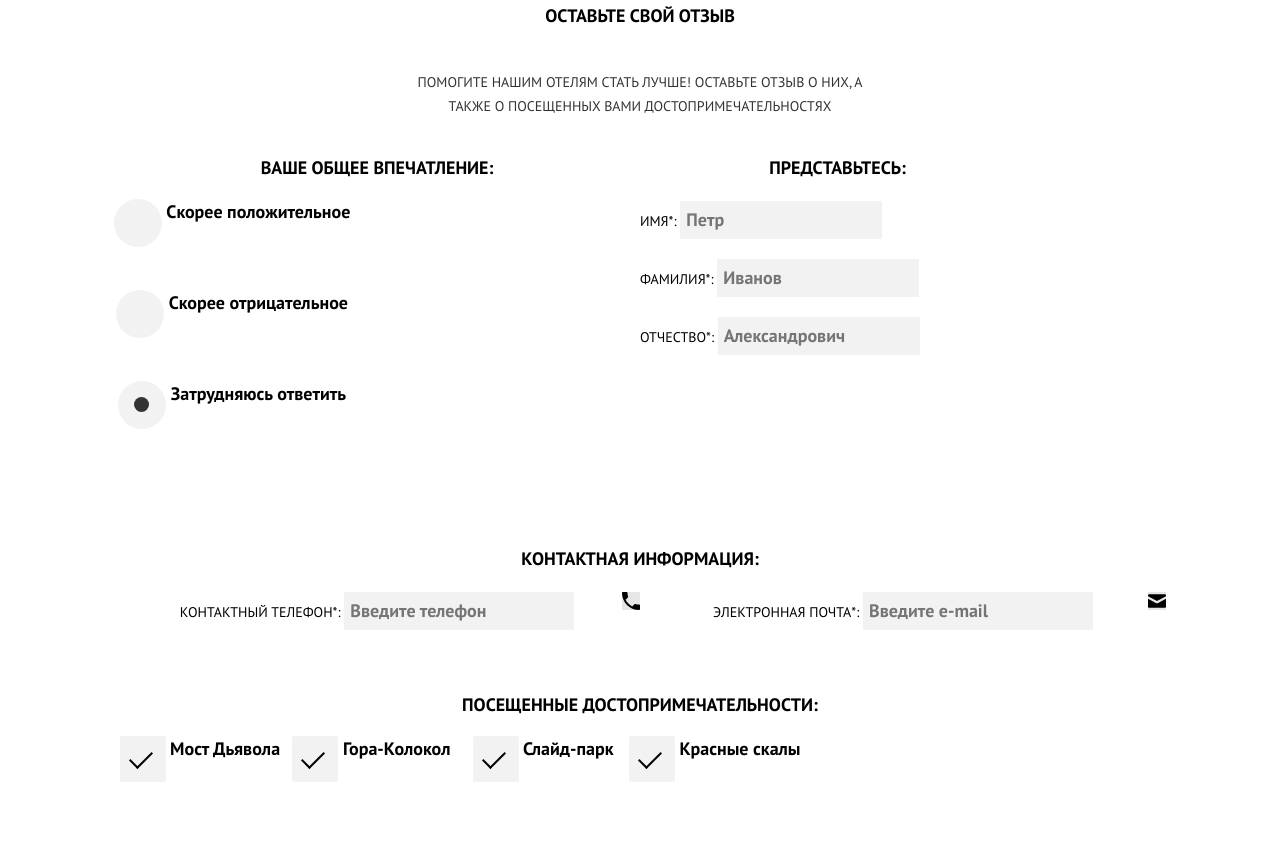
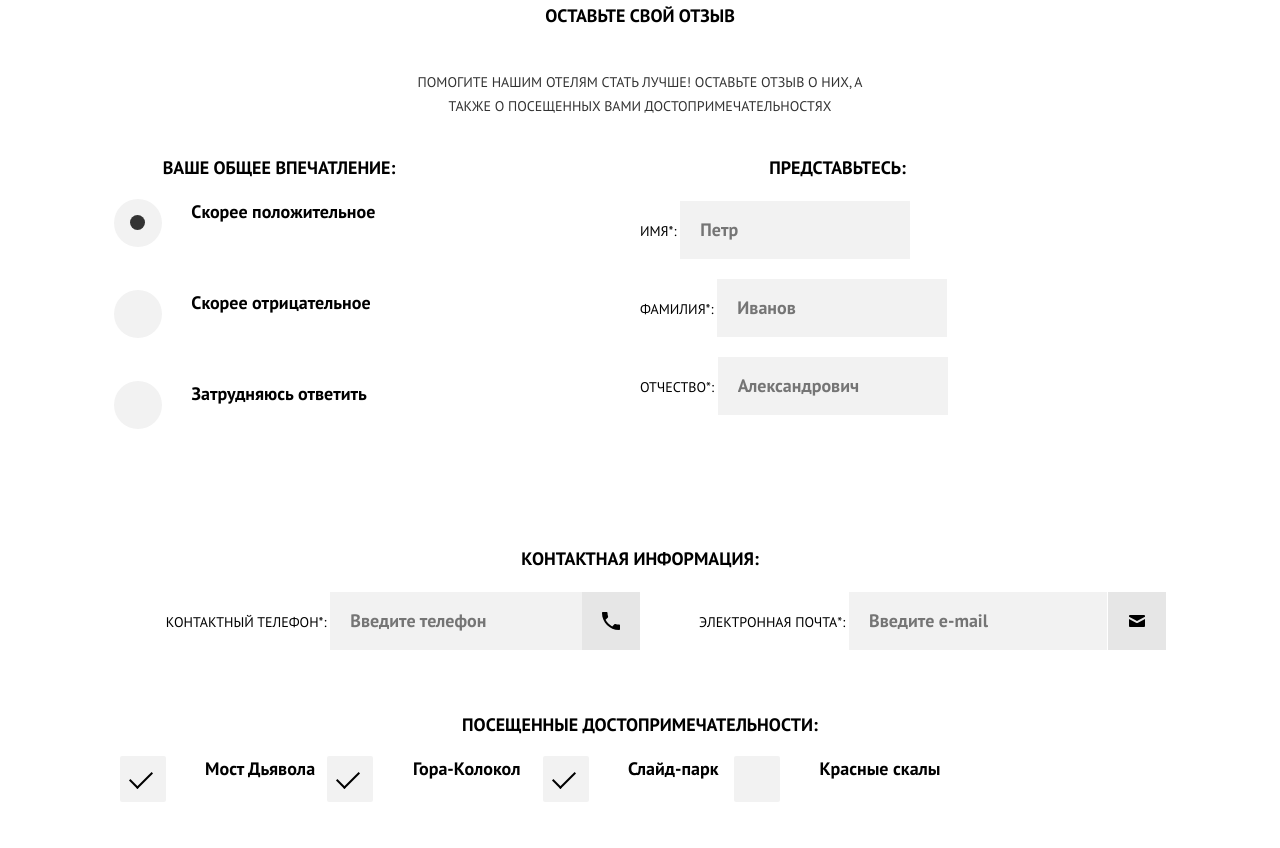
Before and after one commit to Yana822/1289173-sedona-23, a website: page source/form.html in a window 1280 px wide. Shown: the part 320-1168 px from the top of the page. Drawn offline with nearby package versions, Linux system fonts and the light colour scheme; files that its build step writes are made by us from their sources.

Commit message:
Внесены мелкие правки на страницу формы

```diff
--- a/source/form.html
+++ b/source/form.html
@@ -18,7 +18,7 @@
       <button class="main-nav__toggle" type="button"><span class="visually-hidden">Открыть меню</span></button>
       <ul class="main-nav__list site-list">
         <li class="site-list__item site-list__item--active">
-          <a>
+          <a href="index.html">
             Главная
           </a>
         </li>
@@ -28,7 +28,7 @@
           </a>
         </li>
         <li class="site-list__item">
-          <a href="form.html">
+          <a>
             Форма Отзыва
           </a>
         </li>
@@ -55,7 +55,6 @@
         navMain.classList.remove('main-nav--opened');
       }
     });
-
   </script>
   <main class="page-main">
     <div class="page-main__image">
@@ -115,14 +114,14 @@
               </li>
               <li class="impression__item">
                 <label class="toggle" for="value2">
-                  <input class="visually-hidden" type="radio" name="rating" id="value2" checked />
+                  <input class="visually-hidden" type="radio" name="rating" id="value2"/>
                   <span class="toggle__radio"></span>
                   Скорее отрицательное
                 </label>
               </li>
               <li class="impression__item">
                 <label class="toggle" for="value3">
-                  <input class="visually-hidden" type="radio" name="rating" id="value3" checked />
+                  <input class="visually-hidden" type="radio" name="rating" id="value3"/>
                   <span class="toggle__radio"></span>
                   Затрудняюсь ответить
                 </label>
@@ -152,7 +151,7 @@
               </li>
               <li class="attraction__item">
                 <label class="toggle" for="variant4">
-                  <input class="visually-hidden" type="checkbox" id="variant4" name="variant" checked="checked" />
+                  <input class="visually-hidden" type="checkbox" id="variant4" name="variant"/>
                   <span class="toggle__checkbox"></span>
                   Красные скалы</label>
               </li>
--- a/source/less/blocks/contacts-form.less
+++ b/source/less/blocks/contacts-form.less
@@ -44,13 +44,12 @@
 &::after {
     content: "";
     position: absolute;
-    top: 0;
+    top: 10;
     right: 0;
-    width: 18px;
-    height: 18px;
-    background: #e6e6e6 url(../img/phone.svg) center no-repeat;
+    width: 58px;
+    height: 58px;
+    background: var(--pale-gray) url(../img/phone.svg) center no-repeat;
     background-repeat: no-repeat;
-    background-size: contain;
 }
 }
 
@@ -59,13 +58,12 @@
 &::after {
     content: "";
     position: absolute;
-    top: 0;
+    top: 10;
     right: 0;
-    width: 18px;
-    height: 18px;
-    background: #e6e6e6 url(../img/mail.svg) center no-repeat;
+    width: 58px;
+    height: 58px;
+    background: var(--pale-gray) url(../img/mail.svg) center no-repeat;
     background-repeat: no-repeat;
-    background-size: contain;
 }
 }
 
@@ -77,5 +75,5 @@
   color: var(--black);
   background: var(--very-light-gray);
   border: none;
-  padding: 6px;
+  padding: 16px 20px;
 }
--- a/source/less/blocks/full-name.less
+++ b/source/less/blocks/full-name.less
@@ -40,5 +40,5 @@
   background: var(--very-light-gray);
   margin-bottom: 20px;
   border: none;
-  padding: 6px;
+  padding: 16px 20px;
 }
--- a/source/less/blocks/impression.less
+++ b/source/less/blocks/impression.less
@@ -3,6 +3,7 @@
 
   @media (min-width: @tablet-width) {
     order: 1;
+    max-width: 330px;
   }
 }
 
@@ -27,4 +28,5 @@
 
 .impression__item {
   margin-bottom: 43px;
+  float: left;
 }
--- a/source/less/blocks/main-nav.less
+++ b/source/less/blocks/main-nav.less
@@ -61,7 +61,6 @@
   cursor: pointer;
 }
 
-
 .main-nav__toggle {
   @media (min-width: @tablet-width) {
     display: none;
@@ -76,6 +75,7 @@
   display: block;
 }
 
+
 @media (max-width: @mobile-width-only) {
   .main-nav--opened .page-header__logo {
     display: none;
--- a/source/less/blocks/toggle.less
+++ b/source/less/blocks/toggle.less
@@ -15,6 +15,7 @@ height: 46px;
 background: var(--very-light-gray);
 border-radius: 2px;
 position: relative;
+margin-right: 35px;
 }
 
 .toggle__checkbox::before {
@@ -53,6 +54,7 @@ height: 48px;
 border-radius: 50%;
 background: var(--very-light-gray);
 position: relative;
+margin-right: 25px;
 }
 
 .toggle__radio::before {
--- a/source/less/settings/variables.less
+++ b/source/less/settings/variables.less
@@ -11,4 +11,5 @@
   --white: #ffffff;
   --pistachio-colored: #81b3d2;
   --black-olive: #333333;
+  --pale-gray: #e6e6e6;
 }
```
Also changed, not shown: source/catalog.html (+2 -3 lines), source/index.html (+1 -2 lines). Lines whose indentation alone changed are shown as unchanged.
